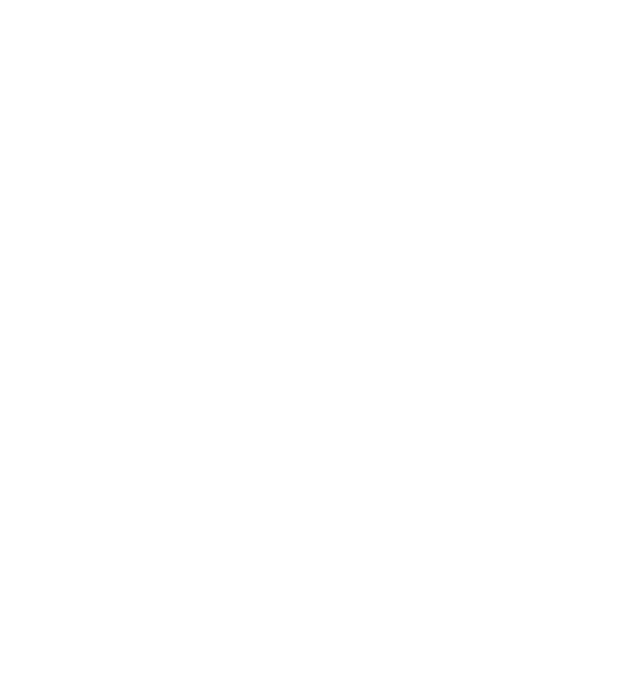
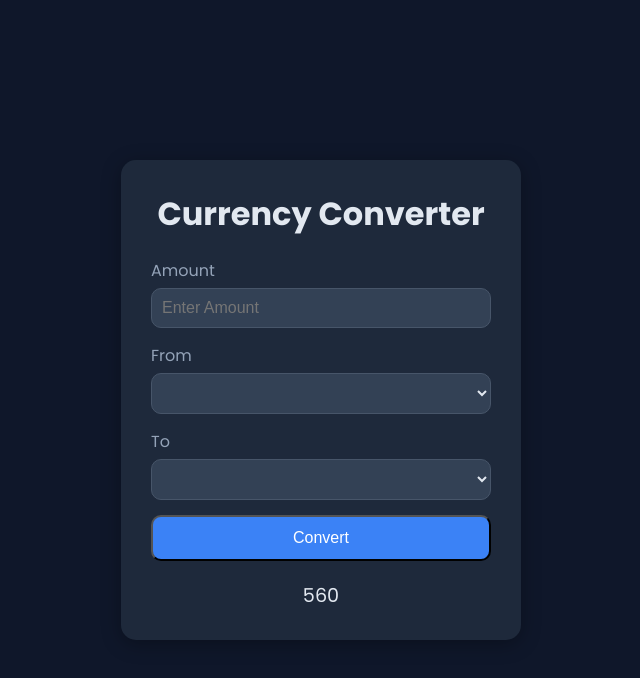
Before and after one commit to Zemoik/Currency-Converter, a plain HTML site: page index.html in a window 1280 px wide. Shown: the whole page, without its empty margins (319-959 px from the left). Drawn offline with Linux system fonts and the light colour scheme; no server answers.

Commit message:
Final Changes

```diff
--- a/index.html
+++ b/index.html
@@ -3,9 +3,38 @@
 <head>
     <meta charset="UTF-8">
     <meta name="viewport" content="width=device-width, initial-scale=1.0">
-    <title>Document</title>
+    <title>Currency Converter App</title>
+    <link rel="stylesheet" href="style.css">
+    <link href="https://fonts.googleapis.com/css?family=Poppins:100,100italic,200,200italic,300,300italic,regular,italic,500,500italic,600,600italic,700,700italic,800,800italic,900,900italic" rel="stylesheet" />
 </head>
 <body>
+    <div class="container">
+        <h1>Currency Converter</h1>
 
+        <form id="converter-form">
+            <div class="form-group">
+                <label for="amount">Amount</label>
+                <input type="number" id="amount" placeholder="Enter Amount" required>
+            </div>
+
+            <div class="form-group">
+                <label for="from-currency">From</label>
+                <select id="from-currency"></select>
+            </div>
+
+            <div class="form-group">
+                <label for="to-currency">To</label>
+                <select id="to-currency"></select>
+            </div>
+
+            <button type="submit">Convert</button>
+
+        </form>
+
+        <div id="result">560</div>
+
+    </div>
+
+    <script src="script.js"></script>
 </body>
 </html>
--- a/script.js
+++ b/script.js
@@ -0,0 +1,50 @@
+const converterForm = document.getElementById("converter-form");
+const fromCurrency = document.getElementById("from-currency");
+const toCurrency = document.getElementById("to-currency");
+const amountInput = document.getElementById("amount");
+const resultDiv = document.getElementById("result");
+
+window.addEventListener("load", fetchCurrencies);
+converterForm.addEventListener("submit", convertCurrency);
+
+async function fetchCurrencies(){
+    const response = await fetch("https://api.exchangerate-api.com/v4/latest/USD");
+    const data = await response.json();
+
+    console.log(data);
+    const currencyOptions = Object.keys(data.rates);
+
+    currencyOptions.forEach((currency) => {
+        const option1= document.createElement("option");
+        option1.value = currency;
+        option1.textContent = currency;
+        fromCurrency.appendChild(option1);
+
+        const option2= document.createElement("option");
+        option2.value = currency;
+        option2.textContent = currency;
+        toCurrency.appendChild(option2);
+    });
+}
+
+async function convertCurrency(e){
+    e.preventDefault();
+
+    const amount = parseFloat(amountInput.value);
+    const fromCurrencyValue = fromCurrency.value;
+    const toCurrencyValue = toCurrency.value;
+
+    if(amount<0){
+        alert("Please enter a valid amount");
+
+    }
+
+    const response = await fetch(`https://api.exchangerate-api.com/v4/latest/${fromCurrencyValue}`);
+    const data = await response.json();
+
+    const rate = data.rates[toCurrencyValue];
+    const convertedAmount = (amount*rate).toFixed(2);
+
+    resultDiv.textContent =`${amount} ${fromCurrencyValue} = ${convertedAmount} ${toCurrencyValue}`;
+
+}
--- a/style.css
+++ b/style.css
@@ -0,0 +1,93 @@
+* {
+    margin: 0;
+    padding: 0;
+    box-sizing: border-box;
+}
+
+:root {
+  --bg-primary: #0f172a;
+  --bg-secondary: #1e293b;
+  --bg-input: #334155;
+  --text-primary: #e2e8f0;
+  --text-secondary: #94a3b8;
+  --border-color: #475569;
+  --accent-primary: #3b82f6;
+  --accent-hover: #2563eb;
+}
+
+body{
+    background-color: var(--bg-primary) ;
+    display: flex;
+    justify-content: center;
+    align-items: center;
+    min-height:100vh ;
+    padding: 20px;
+    font-family: "Poppins", sans-serif;
+}
+
+.container{
+    width: 100%;
+    max-width: 400px;
+    background-color: var(--bg-secondary);
+    padding: 30px;
+    border-radius: 15px;
+    box-shadow: 0 4px 20px rgba(0, 0, 0, .3)
+}
+
+h1{
+    text-align: center;
+    color: var(--text-primary);
+    margin-bottom: 20px;
+}
+
+.form-group{
+    margin-bottom: 15px;
+
+}
+
+label{
+    display: block;
+    margin-bottom: 5px;
+    color: var(--text-secondary)
+}
+
+input,select{
+    width: 100%;
+    padding: 10px;
+    background-color: var(--bg-input);
+    border: 1px solid var(--border-color);
+    border-radius: 10px;
+    font-size: 1rem;
+    color: var(--text-primary)
+}
+
+input:focus,
+select:focus{
+    outline: none;
+    border-color: var(--accent-primary);
+    box-shadow: 0 0 0 2px rgba(50, 130, 246, 0.2);
+}
+
+button{
+    width: 100%;
+    padding: 12px;
+    background-color: var(--accent-primary);
+    color: #fff;
+    border-radius: 10px;
+    font-size: 1rem;
+    cursor: pointer;
+    transition: all 0.3s ease;
+}
+
+button:hover{
+    background-color: var(--accent-hover);
+    transform: translateY(-2px);
+}
+
+#result{
+    margin-top: 20px;
+    text-align: center;
+    font-size: 1.2rem;
+    color: var(--text-primary);
+
+}
```
Also changed, not shown: 1 other file.
